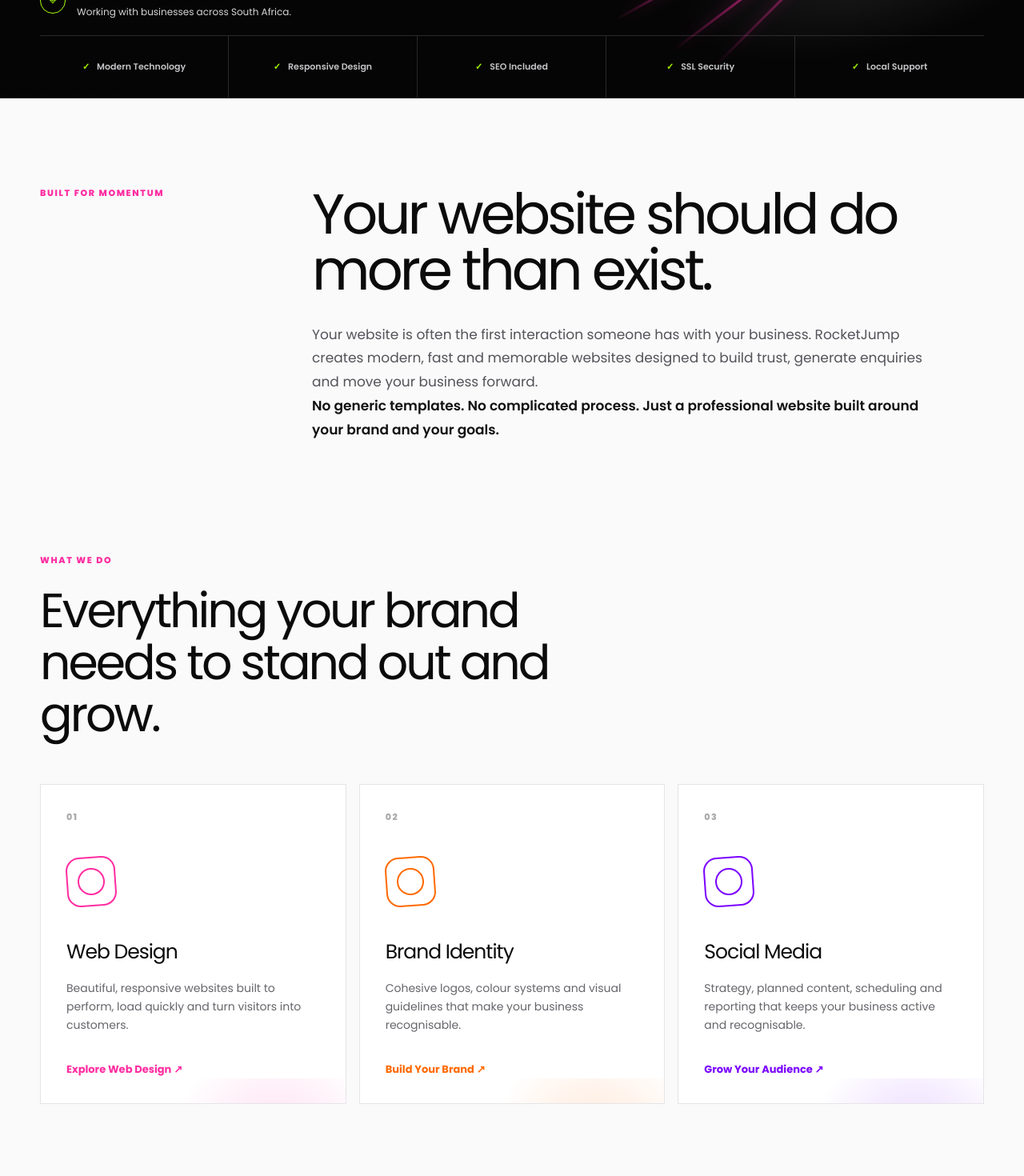
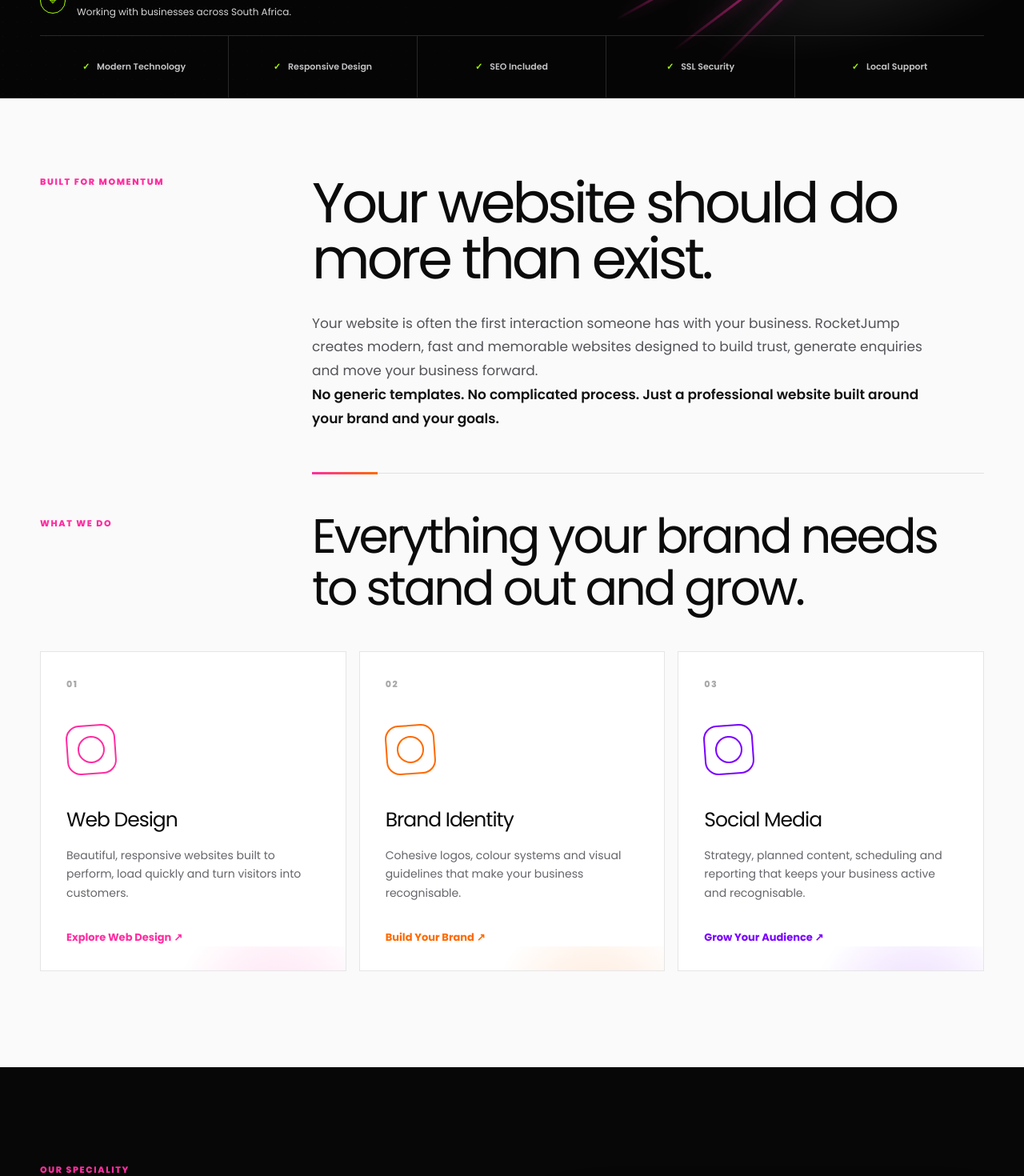
Before and after one commit to RustyMinyr/Rocket_Jump_Website, a Next.js app: page / in a window 1280 px wide. Shown: the part 680-2150 px from the top of the page at 80% size. Built offline with nearby package versions, Linux system fonts and the light colour scheme; no server answers.

Commit message:
Refine homepage editorial layout

```diff
--- a/app/globals.css
+++ b/app/globals.css
@@ -97,8 +97,11 @@ img { max-width: 100%; }
 
 section { position:relative; }
 .section-light { background:var(--paper); color:#0b0b0c; }
-.intro { padding:110px 0 70px; }
+.intro { padding:96px 0 0; }
 .intro-grid { display:grid; grid-template-columns:.5fr 1.5fr; gap:60px; }
+.intro-grid > div { position:relative; padding-bottom:54px; }
+.intro-grid > div::after { content:""; position:absolute; right:0; bottom:0; left:0; height:1px; background:#e1e1e5; }
+.intro-grid > div::before { content:""; position:absolute; z-index:1; bottom:-1px; left:0; width:82px; height:3px; background:linear-gradient(90deg,var(--pink),var(--orange)); }
 .intro h2 { font-size:clamp(42px,5.5vw,74px); line-height:1; letter-spacing:-.055em; max-width:850px; margin:0 0 30px; }
 .intro p { font-size:17px; color:#535359; line-height:1.75; max-width:800px; }
 .intro p.strong { color:#111; font-weight:600; }
@@ -107,8 +110,11 @@ section { position:relative; }
 .section-heading h2 { font-size:clamp(38px,4.7vw,64px); line-height:1.08; letter-spacing:-.05em; margin:0; }
 .section-heading p { color:#77777d; line-height:1.7; font-size:16px; margin:28px 0 0; max-width:680px; }
 .section-heading.center p { margin-inline:auto; }
-.services { padding:70px 0 120px; }
-.service-grid { display:grid; grid-template-columns:repeat(3,1fr); gap:16px; margin-top:54px; }
+.services { padding:46px 0 120px; }
+.services > .shell > .section-heading { display:grid; grid-template-columns:.5fr 1.5fr; gap:60px; max-width:none; align-items:start; }
+.services > .shell > .section-heading .eyebrow { margin:8px 0 0; }
+.services > .shell > .section-heading h2 { max-width:850px; }
+.service-grid { display:grid; grid-template-columns:repeat(3,1fr); gap:16px; margin-top:46px; }
 .service-card { border:1px solid #e5e5e7; min-height:400px; padding:32px; display:flex; flex-direction:column; position:relative; overflow:hidden; transition:transform .3s,box-shadow .3s; background:white; }
 .service-card:hover { transform:translateY(-7px); box-shadow:var(--shadow); }
 .service-card::after { content:""; position:absolute; inset:auto -25% -35% 30%; height:170px; background:radial-gradient(circle,rgba(255,45,161,.16),transparent 66%); }
@@ -271,3 +277,6 @@ section { position:relative; }
 @media (max-width:680px){.website-portal{padding:78px 0}.commerce-ownership{margin-top:22px}.commerce-ownership h3{font-size:21px}}
 
 .form-submit-error{margin:20px 0;color:#bd004f;font-size:11px;font-weight:700;line-height:1.5}.quote-form .button:disabled{cursor:wait;opacity:.7}
+
+@media (max-width:980px){.services > .shell > .section-heading{grid-template-columns:1fr;gap:20px}.services > .shell > .section-heading .eyebrow{margin:0}}
+@media (max-width:680px){.intro{padding:75px 0 0}.intro-grid>div{padding-bottom:36px}.intro-grid>div::before{width:58px}.services{padding:36px 0 80px}.service-grid{margin-top:34px}}
```
